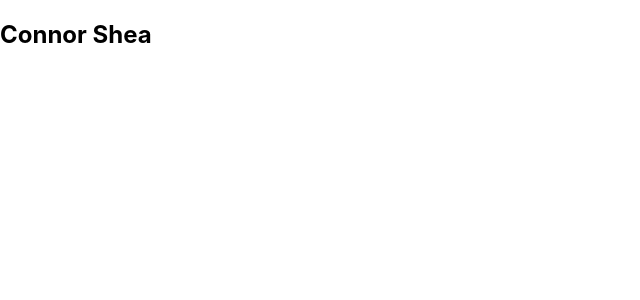
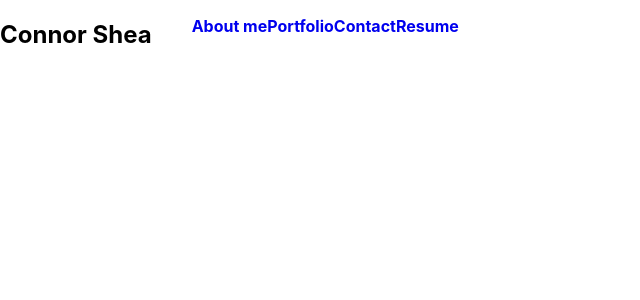
Before and after one commit to connorshea15/shea-portfolio, a React (Create React App) app: page / in a window 1280 px wide. Shown: the top 300 px of the page, without its empty margins (0-640 px from the left). Built offline with nearby package versions, Linux system fonts and the light colour scheme.

Commit message:
Header bones intact

```diff
--- a/src/App.js
+++ b/src/App.js
@@ -3,7 +3,15 @@ import Header from './components/Header';
 
 function App() {
   return (
-    <Header></Header>
+    <div>
+      <Header></Header>
+
+      <main>
+
+
+
+      </main>
+    </div>
 
   );
 }
--- a/src/components/Header/index.js
+++ b/src/components/Header/index.js
@@ -1,4 +1,5 @@
 import React from 'react';
+import Navigation from '../Navigation';
 
 function Header() {
 
@@ -8,6 +9,8 @@ function Header() {
                 Connor Shea
             </h2>
 
+            <Navigation></Navigation>
+
         </header>
     );
 }
--- /dev/null
+++ b/src/components/Navigation/index.js
@@ -0,0 +1,34 @@
+import React from 'react';
+
+
+function Navigation() {
+
+
+
+    return (
+        <ul className="flex-row">
+            <li className="mx-2">
+                <a href="/">
+                    About me
+                </a>
+            </li>
+            <li className="mx-2">
+                <a href="/">
+                    Portfolio
+                </a>
+            </li>
+            <li className="mx-2">
+                <a href="/">
+                    Contact
+                </a>
+            </li>
+            <li className="mx-2">
+                <a href="/" className="px-2">
+                    Resume
+                </a>
+            </li>
+        </ul>
+    );
+}
+
+export default Navigation;
--- a/src/index.css
+++ b/src/index.css
@@ -11,3 +11,70 @@ code {
   font-family: source-code-pro, Menlo, Monaco, Consolas, 'Courier New',
     monospace;
 }
+
+a {
+  text-decoration: none;
+  font-weight: bold;
+}
+
+li {
+  list-style: none;
+}
+
+.flex-row {
+  display: flex;
+  flex-wrap: wrap;
+}
+
+.space-between {
+  justify-content: space-between;
+}
+
+.flex-end {
+  justify-content: flex-end;
+}
+
+.mx-1 {
+  margin-right: var(--spacing-one);
+  margin-left: var(--spacing-one);
+}
+
+.mx-2 {
+  margin-right: var(--spacing-two);
+  margin-left: var(--spacing-two);
+}
+
+.my-1 {
+  margin-top: var(--spacing-one);
+  margin-bottom: var(--spacing-one);
+}
+
+.my-2 {
+  margin-top: var(--spacing-two);
+  margin-bottom: var(--spacing-two);
+}
+
+.my-5 {
+  margin-top: var(--spacing-five);
+  margin-bottom: var(--spacing-five);
+}
+
+.px-1 {
+  padding-right: var(--spacing-one);
+  padding-left: var(--spacing-one);
+}
+
+.px-2 {
+  padding-right: var(--spacing-two);
+  padding-left: var(--spacing-two);
+}
+
+.py-1 {
+  padding-top: var(--spacing-one);
+  padding-bottom: var(--spacing-one);
+}
+
+.py-2 {
+  padding-top: var(--spacing-two);
+  padding-bottom: var(--spacing-two);
+}
```
